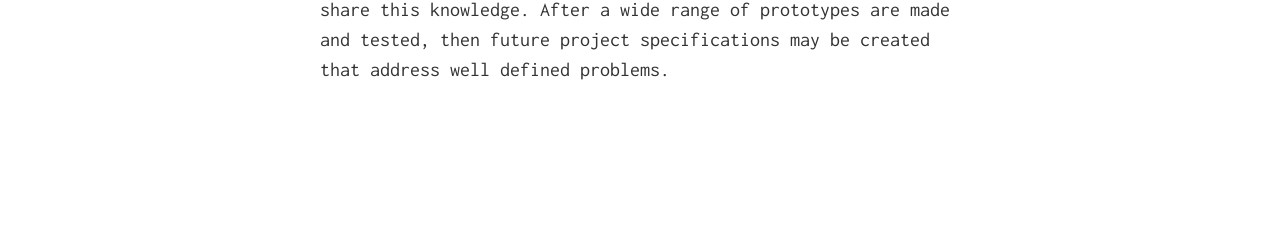
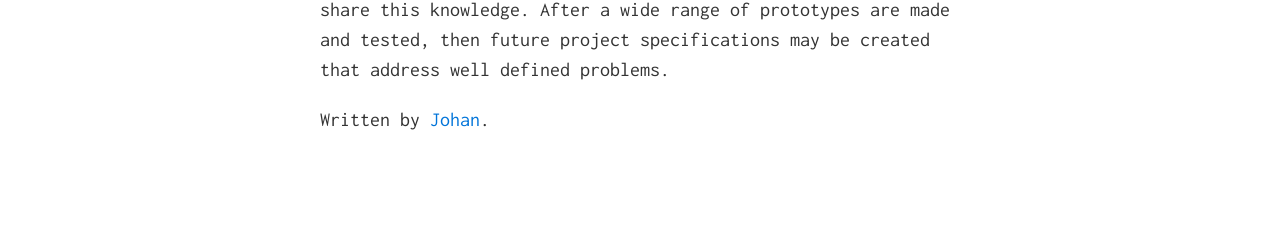
Before and after one commit to CodeforAustralia/biodiversity, a Jekyll site: the page built from _posts/2016-08-25-Expectations-and-Innovation.md, in a window 1280 px wide. Shown: the part 1921-2153 px from the top of the page. Built offline with Jekyll 4.4.1, drawn with Linux system fonts in a browser that asks for light colours; before the commit the page ends 2106 px from its top, so only the background shows below that.

Commit message:
added credit on blog post about expectation

```diff
--- a/_posts/2016-08-25-Expectations-and-Innovation.md
+++ b/_posts/2016-08-25-Expectations-and-Innovation.md
@@ -17,3 +17,5 @@ Innovation is our main focus, we are here to think and come up with new ways to
 Most of the ideas pitched by our government stakeholders would have required a massive redesign of the actual systems. Building the foundation is not innovation. It cannot be expected of people employed for 6 months.
 
 To conclude, we aim at finding a wide range of potential solutions that could be fully implemented once our fellowship is over. We will not make assumptions, we are currently meeting with our broad range of users, we will build prototypes and get them to test it. We will all learn from this experience and share this knowledge. After a wide range of prototypes are made and tested, then future project specifications may be created that address well defined problems.
+
+Written by [Johan]({{ site.baseurl }}/#johan-codinha-front-end-developer-and-ux-designer).
```
